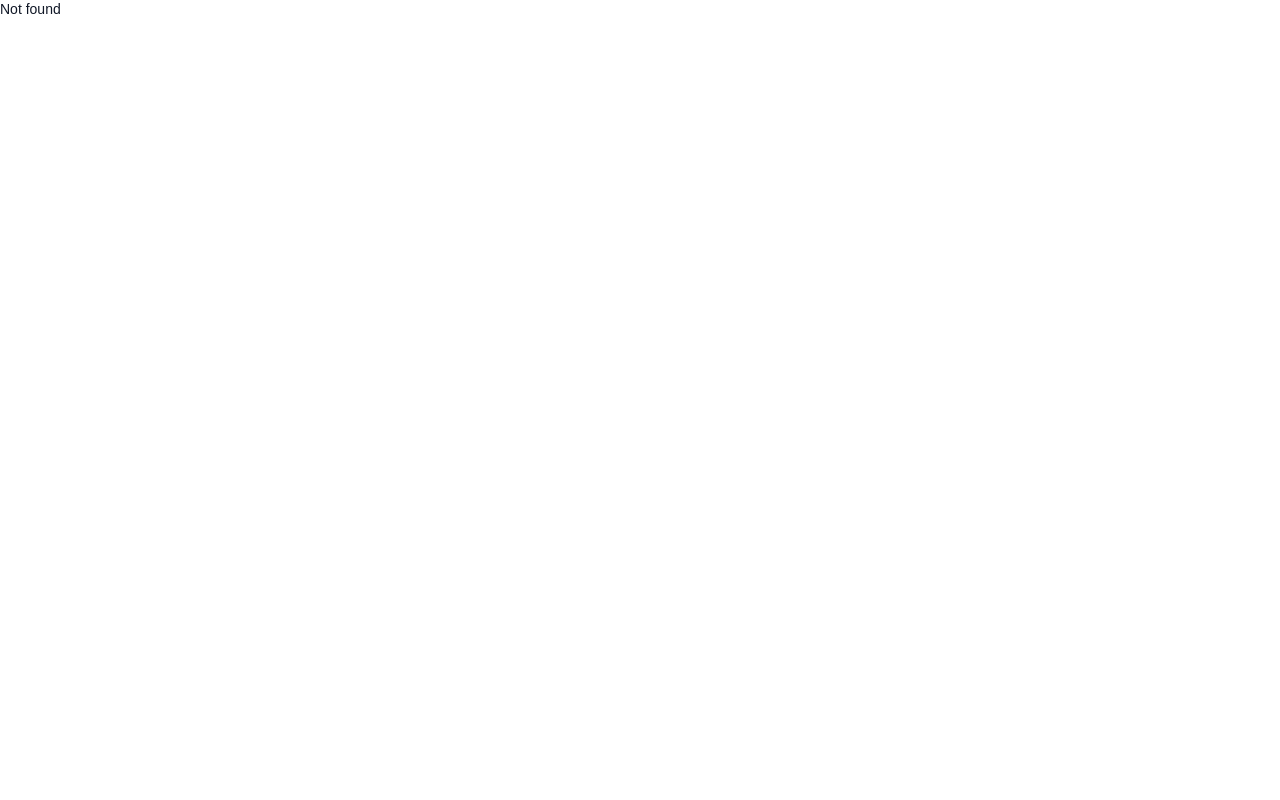
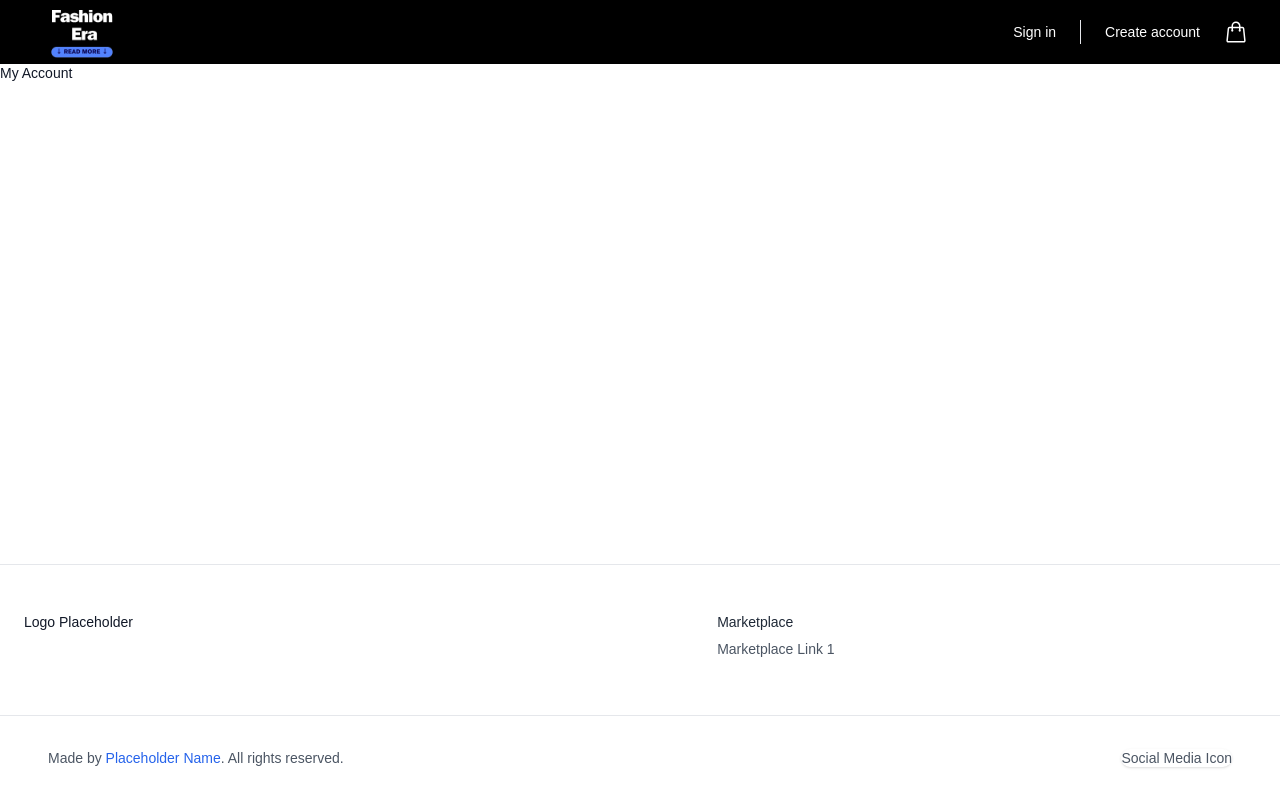
Before and after one commit to NyAndriaX/scable-ecommerce, a React (Vite) app in the folder client/: page /account in a window 1280 px wide. Before the commit this address had no page. Built offline with nearby package versions, Linux system fonts and the light colour scheme.

Commit message:
feat:add function protected Route in views

```diff
--- a/client/src/Routes.tsx
+++ b/client/src/Routes.tsx
@@ -1,10 +1,12 @@
+import App from './App';
+import Home from './views/Home/Home';
+import Login from './views/Auth/Login';
+import NotFound from './views/NotFound';
+import Register from './views/Auth/Register';
+import Account from './views/Account/Account';
 import { createBrowserRouter } from 'react-router-dom';
+import ProtectedRoute from './views/ProtectedRoute';
 import AuthProtectedRoute from './views/AuthProtectedRoute';
-import App from './App';
-import NotFound from './views/NotFound';
-import Home from './views/Home/Home';
-import Register from './views/Auth/Register';
-import Login from './views/Auth/Login';
 
 export const router = createBrowserRouter([
   {
@@ -16,6 +18,14 @@ export const router = createBrowserRouter([
         index: true,
         path: '/',
         element: <Home />,
+      },
+      {
+        path: '/account/*',
+        element: (
+          <ProtectedRoute>
+            <Account />
+          </ProtectedRoute>
+        ),
       },
       {
         path: '/register',
--- a/client/src/layout/navigation/desktop/MenuDesktop.tsx
+++ b/client/src/layout/navigation/desktop/MenuDesktop.tsx
@@ -1,4 +1,5 @@
 import User from '@/components/User';
+import PencilSquareIcon from '@heroicons/react/24/outline/PencilSquareIcon';
 import { User as UserInterface} from '@/types/interface';
 import Logo from '@/components/common/Logo/Logo';
 import { Popover, Transition } from '@headlessui/react';
@@ -87,10 +88,10 @@ const MenuDesktop = forwardRef<HTMLButtonElement, MenuDesktopProps>(
                                      <div className="relative grid  bg-white ">
                                       <div className="p-4">
                                       <Popover.Button
-                                          // onClick={() => navigate('/register')}
+                                          // onClick={() => navigate('/account')}
                                           className="flex w-full items-center rounded-lg p-1 hover:bg-gray-50"
                                         >
-                                          {/* <PencilSquareIcon className="h-4 w-4" /> */}
+                                          <PencilSquareIcon className="h-4 w-4" />
                                           <p className="ml-3 text-base font-medium text-gray-900">
                                             Edit Profile
                                           </p>
--- /dev/null
+++ b/client/src/views/Account/Account.tsx
@@ -0,0 +1,11 @@
+import React from 'react'
+
+const Account = () => {
+  return (
+    <div>
+      My Account
+    </div>
+  )
+}
+
+export default Account
--- /dev/null
+++ b/client/src/views/ProtectedRoute.tsx
@@ -0,0 +1,16 @@
+import React, { ReactNode } from 'react'
+import { useUserInfo } from '@/store/authStore';
+import { Navigate } from 'react-router-dom';
+
+interface RouteProps{
+  children:ReactNode;
+  requireAdmin?:boolean
+}
+
+const ProtectedRoute:React.FC<RouteProps> = ({children,requireAdmin}) => {
+  const user = useUserInfo();
+  if (user) return <Navigate to="/" replace/>;
+  return <>{children}</>
+}
+
+export default ProtectedRoute
```
